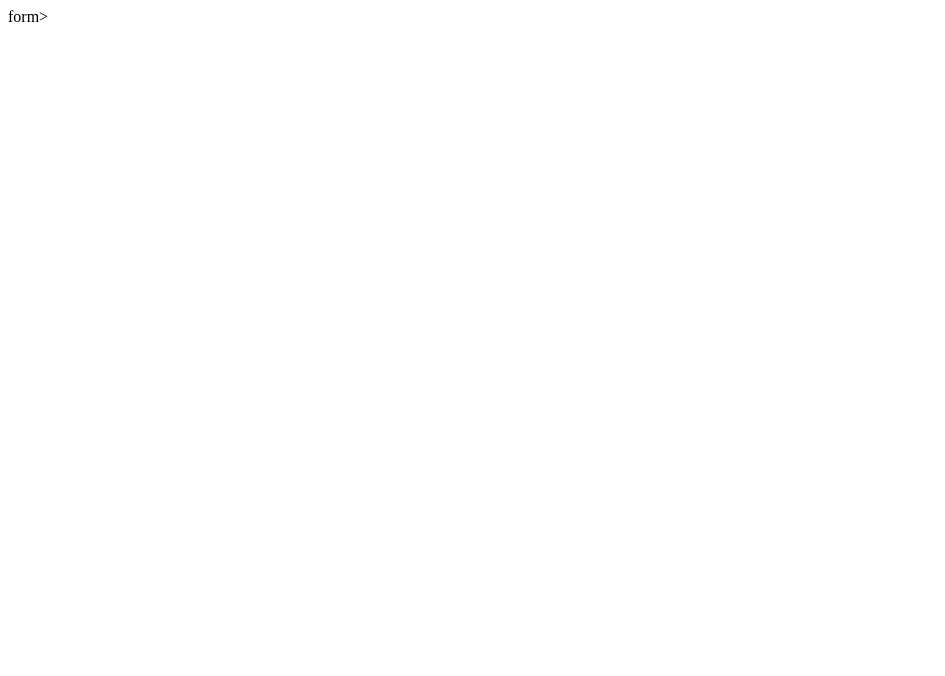
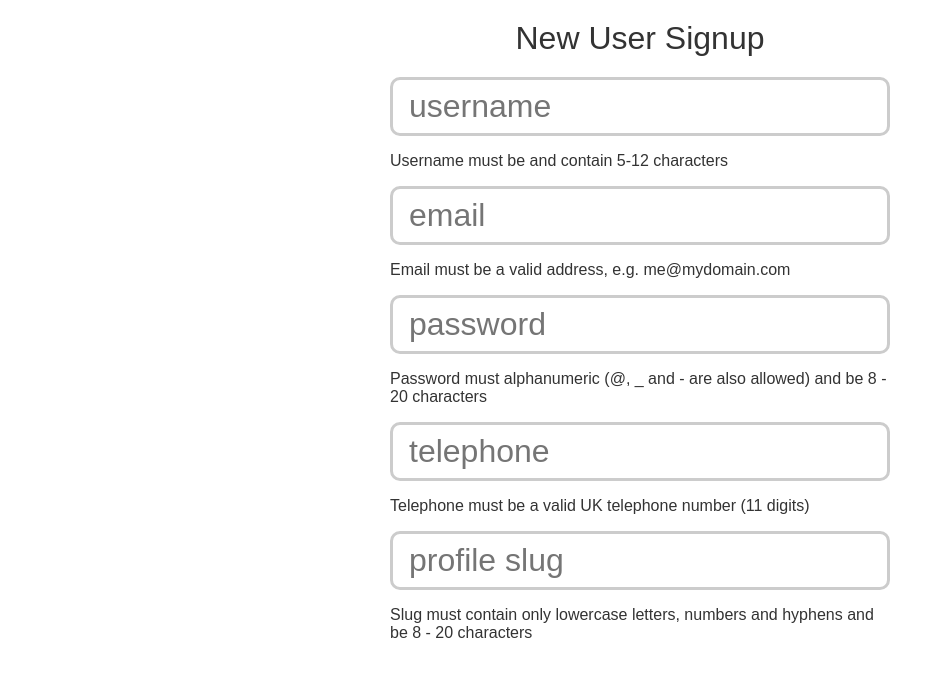
Before and after one commit to sarfrajabbasi/regEx-Practice, a plain HTML site: page Net-Ninja/index.html in a window 1280 px wide. Shown: the whole page, without its empty margins (0-945 px from the left). Drawn offline with Linux system fonts and the light colour scheme.

Commit message:
regEx practice in form

```diff
--- /dev/null
+++ b/Net-Ninja/Js/regEx2.js
@@ -0,0 +1 @@
+// create form
--- /dev/null
+++ b/Net-Ninja/css/style.css
@@ -0,0 +1,28 @@
+body{
+    font-family:Arial, Helvetica, sans-serif;
+    color: #333;
+}
+
+h1{
+    font-weight: normal;
+    margin: 20px auto;
+    text-align: center;
+}
+
+form{
+    margin: 20px auto;
+    width: 500px;
+}
+
+input{
+    display: block;
+    padding: 8px 16px;
+    outline: none !important;
+    font-size: 2rem;
+    box-sizing: border-box;
+    border: 3px solid #ccc;
+    width: 100%;
+    margin: 10px auto ;
+    border-radius: 10px;
+
+}
--- a/Net-Ninja/index.html
+++ b/Net-Ninja/index.html
@@ -3,10 +3,24 @@
 <head>
     <meta charset="UTF-8">
     <meta name="viewport" content="width=device-width, initial-scale=1.0">
-    <title>RegEx</title>
+    <link rel="stylesheet" href="./css/style.css">
+    <title>RegEx From</title>
 </head>
 <body>
-    form>
+    <h1>New User Signup</h1>
+    <form >
+        <input type="text" name="username"  placeholder="username">
+        <p>Username must be and contain 5-12 characters</p>
+        <input type="text" name="email" placeholder="email">
+        <p>Email must be a valid address, e.g. me@mydomain.com</p>
+        <input type="password" name="password" placeholder="password">
+        <p>Password must alphanumeric (@, _ and - are also allowed) and be 8 - 20 characters</p>
+        <input type="text" name="telephone" placeholder="telephone">
+        <p>Telephone must be a valid UK telephone number (11 digits)</p>
+        <input type="text" name="slug" placeholder="profile slug">
+        <p>Slug must contain only lowercase letters, numbers and hyphens and be 8 - 20 characters</p>
+    </form>
 </body>
-<script src="../Js/regEx.js"></script>
+<!-- <script src="../Net-Ninja/Js/regEx.js"></script> -->
+<script src="../Net-Ninja/Js/regEx2.js"></script>
 </html>
```
Also changed, not shown: Net-Ninja/Js/regEx.js (added, +81 -0 lines).
